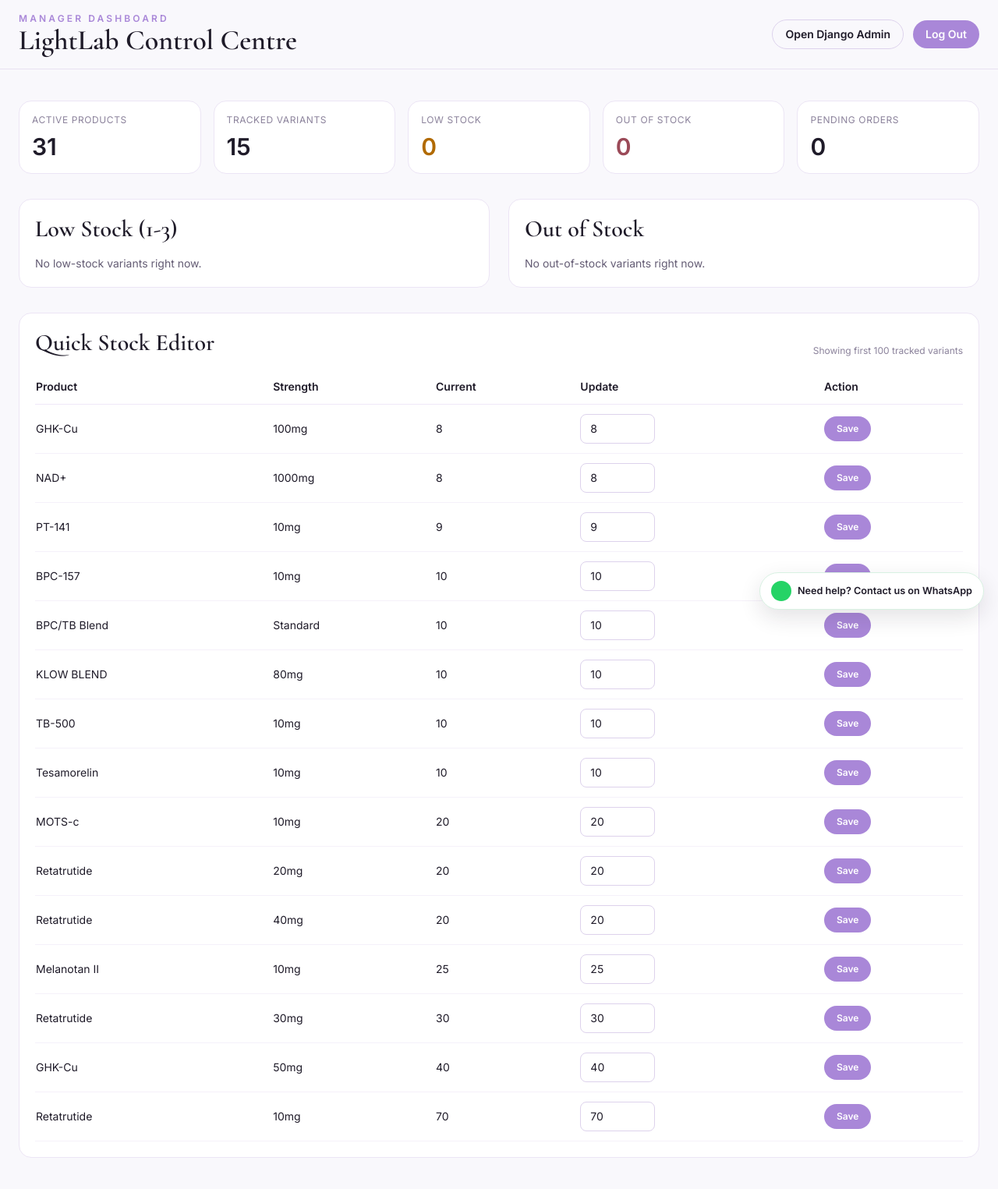
After one commit to Learan-Canning/lightlab, a Django app: page /manager/dashboard/ in a window 1280 px wide. The commit adds this page. Shown: the whole page at 78% size. Run offline with Django 5.2, Linux system fonts and the light colour scheme; the visitor is signed in with stand-in values (Sample User, id 1); data comes from the database, SQL or seed files in the repository; data that the repository does not hold is empty; some libraries are stand-ins or nearby versions.

Commit message:
Add shop search and manager dashboard stock controls

```diff
--- a/shop/urls.py
+++ b/shop/urls.py
@@ -20,6 +20,19 @@ urlpatterns = [
     path("cart/update/", views.update_cart, name="update_cart"),
     path("cart/remove/", views.remove_from_cart, name="remove_from_cart"),
     path("checkout/create/", views.create_order, name="create_order"),
-    path("checkout/<str:reference>/", views.order_confirmation, name="order_confirmation"),
+    path(
+        "checkout/<str:reference>/",
+        views.order_confirmation,
+        name="order_confirmation",
+    ),
     path("checkout/cancel/", views.checkout_cancel, name="checkout_cancel"),
+
+    # Lightweight manager portal routes for client-friendly inventory workflow.
+    path("manager/login/", views.manager_login, name="manager_login"),
+    path("manager/logout/", views.manager_logout, name="manager_logout"),
+    path(
+        "manager/dashboard/",
+        views.manager_dashboard,
+        name="manager_dashboard",
+    ),
 ]
--- a/shop/views.py
+++ b/shop/views.py
@@ -2,10 +2,13 @@ from django.shortcuts import render, redirect
 from .models import Product, Order, OrderItem, ProductVariant, _generate_reference
 from django.core.mail import send_mail
 from django.contrib import messages
+from django.contrib.auth import authenticate, login, logout
+from django.contrib.auth.decorators import login_required
 from decimal import Decimal
 from django.conf import settings
 from django.db import IntegrityError, transaction
 from django.db.models import Case, IntegerField, Value, When, F
+from django.http import HttpResponseForbidden
 
 
 PINNED_ACCESSORY_NAMES = [
@@ -514,3 +517,86 @@ def remove_from_cart(request):
             messages.success(request, "Item removed from cart.")
 
     return redirect("cart")
+
+
+def manager_login(request):
+    if request.user.is_authenticated and request.user.is_staff:
+        return redirect("manager_dashboard")
+
+    if request.method == "POST":
+        username = request.POST.get("username", "").strip()
+        password = request.POST.get("password", "")
+
+        user = authenticate(request, username=username, password=password)
+        if user is None:
+            messages.error(request, "Invalid username or password.")
+            return redirect("manager_login")
+
+        if not user.is_staff:
+            messages.error(request, "This account does not have manager access.")
+            return redirect("manager_login")
+
+        login(request, user)
+        messages.success(request, "Welcome back.")
+        return redirect("manager_dashboard")
+
+    return render(request, "manager_login.html")
+
+
+@login_required
+def manager_logout(request):
+    logout(request)
+    messages.info(request, "You have been logged out.")
+    return redirect("manager_login")
+
+
+@login_required
+def manager_dashboard(request):
+    if not request.user.is_staff:
+        return HttpResponseForbidden("Manager access only.")
+
+    if request.method == "POST":
+        action = request.POST.get("action", "").strip()
+
+        if action == "update_stock":
+            try:
+                variant_id = int(request.POST.get("variant_id", ""))
+                qty_in_stock = int(request.POST.get("qty_in_stock", ""))
+            except (TypeError, ValueError):
+                messages.error(request, "Please enter a valid stock number.")
+                return redirect("manager_dashboard")
+
+            if qty_in_stock < 0:
+                messages.error(request, "Stock cannot be negative.")
+                return redirect("manager_dashboard")
+
+            variant = ProductVariant.objects.select_related("product").filter(pk=variant_id).first()
+            if not variant:
+                messages.error(request, "Variant not found.")
+                return redirect("manager_dashboard")
+
+            variant.qty_in_stock = qty_in_stock
+            variant.save(update_fields=["qty_in_stock"])
+            messages.success(request, f"Updated stock for {variant.product.name} {variant.strength}.")
+            return redirect("manager_dashboard")
+
+    tracked_variants = (
+        ProductVariant.objects.select_related("product")
+        .filter(product__is_active=True, is_active=True, qty_in_stock__isnull=False)
+        .order_by("qty_in_stock", "product__name", "strength")
+    )
+
+    low_stock_variants = tracked_variants.filter(qty_in_stock__gt=0, qty_in_stock__lte=3)
+    out_of_stock_variants = tracked_variants.filter(qty_in_stock=0)
+
+    context = {
+        "product_count": Product.objects.filter(is_active=True).count(),
+        "tracked_variant_count": tracked_variants.count(),
+        "low_stock_count": low_stock_variants.count(),
+        "out_of_stock_count": out_of_stock_variants.count(),
+        "pending_order_count": Order.objects.filter(status=Order.STATUS_PENDING).count(),
+        "low_stock_variants": low_stock_variants,
+        "out_of_stock_variants": out_of_stock_variants,
+        "tracked_variants": tracked_variants[:100],
+    }
+    return render(request, "manager_dashboard.html", context)
--- a/static/js/site.js
+++ b/static/js/site.js
@@ -107,8 +107,43 @@ document.addEventListener("DOMContentLoaded", () => {
     document.body.appendChild(link);
   };
 
+  const initializeShopSearch = () => {
+    const searchInput = document.getElementById("shopSearchInput");
+    if (!searchInput) return;
+
+    const cards = Array.from(document.querySelectorAll(".js-shop-card"));
+    const countEl = document.getElementById("shopProductCount");
+    const noResultsEl = document.getElementById("shopNoResults");
+
+    const updateCount = (visibleCount) => {
+      if (!countEl) return;
+      countEl.textContent = `${visibleCount} product${visibleCount === 1 ? "" : "s"}`;
+    };
+
+    const applySearch = () => {
+      const query = searchInput.value.trim().toLowerCase();
+      let visibleCount = 0;
+
+      cards.forEach((card) => {
+        const haystack = card.dataset.search || "";
+        const matched = !query || haystack.includes(query);
+        card.style.display = matched ? "" : "none";
+        if (matched) visibleCount += 1;
+      });
+
+      updateCount(visibleCount);
+      if (noResultsEl) {
+        noResultsEl.classList.toggle("hidden", visibleCount > 0);
+      }
+    };
+
+    searchInput.addEventListener("input", applySearch);
+    applySearch();
+  };
+
   selectFirstAvailableVariant();
   addWhatsAppFloat();
+  initializeShopSearch();
 
   // Age gate logic
 
--- /dev/null
+++ b/templates/manager_dashboard.html
@@ -0,0 +1,164 @@
+{% load static %}
+<!DOCTYPE html>
+<html lang="en">
+<head>
+  <meta charset="UTF-8" />
+  <meta name="viewport" content="width=device-width, initial-scale=1.0" />
+  <title>Manager Dashboard - LightLab</title>
+
+  <link rel="preconnect" href="https://fonts.googleapis.com">
+  <link rel="preconnect" href="https://fonts.gstatic.com" crossorigin>
+  <link href="https://fonts.googleapis.com/css2?family=Cormorant+Garamond:wght@600;700&family=Inter:wght@400;500;600;700&display=swap" rel="stylesheet">
+  <script src="https://cdn.tailwindcss.com"></script>
+  <script>
+    tailwind.config = {
+      theme: {
+        extend: {
+          colors: {
+            llbg: "#f9f8fc",
+            lltext: "#1f1b29",
+            llprimary: "#a987d8",
+            llprimaryDark: "#926fc8"
+          },
+          fontFamily: {
+            heading: ["Cormorant Garamond", "serif"],
+            body: ["Inter", "sans-serif"]
+          }
+        }
+      }
+    }
+  </script>
+  <link rel="stylesheet" href="{% static 'css/site.css' %}">
+</head>
+
+<body class="bg-llbg text-lltext font-body antialiased">
+  <header class="sticky top-0 z-40 border-b border-[#e8e0f2] bg-llbg/95 backdrop-blur">
+    <div class="max-w-7xl mx-auto px-4 sm:px-6 py-4 flex items-center justify-between gap-4">
+      <div>
+        <p class="text-xs font-semibold tracking-[0.26em] uppercase text-llprimary">Manager Dashboard</p>
+        <h1 class="font-heading text-3xl sm:text-4xl">LightLab Control Centre</h1>
+      </div>
+      <div class="flex items-center gap-3">
+        <a href="/admin/" class="px-4 py-2 rounded-full border border-[#ddd2ec] text-sm font-semibold hover:border-llprimary hover:text-llprimary transition">Open Django Admin</a>
+        <a href="{% url 'manager_logout' %}" class="px-4 py-2 rounded-full bg-llprimary text-white text-sm font-semibold hover:bg-llprimaryDark transition">Log Out</a>
+      </div>
+    </div>
+  </header>
+
+  <main class="max-w-7xl mx-auto px-4 sm:px-6 py-10 space-y-8">
+    {% if messages %}
+      <section class="space-y-3">
+        {% for message in messages %}
+          <div class="rounded-xl border px-4 py-3 text-sm {% if message.tags == 'success' %}bg-[#ebf8ef] border-[#c6ebd3] text-[#1f6a3f]{% elif message.tags == 'info' %}bg-[#edf3ff] border-[#ccdcff] text-[#244b9c]{% else %}bg-[#fff3f4] border-[#ffd6da] text-[#8a2b3b]{% endif %}">
+            {{ message }}
+          </div>
+        {% endfor %}
+      </section>
+    {% endif %}
+
+    <section class="grid grid-cols-2 lg:grid-cols-5 gap-4">
+      <article class="rounded-2xl border border-[#ece5f5] bg-white p-4">
+        <p class="text-xs uppercase tracking-wider text-[#8b829b]">Active Products</p>
+        <p class="mt-2 text-3xl font-semibold">{{ product_count }}</p>
+      </article>
+      <article class="rounded-2xl border border-[#ece5f5] bg-white p-4">
+        <p class="text-xs uppercase tracking-wider text-[#8b829b]">Tracked Variants</p>
+        <p class="mt-2 text-3xl font-semibold">{{ tracked_variant_count }}</p>
+      </article>
+      <article class="rounded-2xl border border-[#ece5f5] bg-white p-4">
+        <p class="text-xs uppercase tracking-wider text-[#8b829b]">Low Stock</p>
+        <p class="mt-2 text-3xl font-semibold text-[#b16a00]">{{ low_stock_count }}</p>
+      </article>
+      <article class="rounded-2xl border border-[#ece5f5] bg-white p-4">
+        <p class="text-xs uppercase tracking-wider text-[#8b829b]">Out of Stock</p>
+        <p class="mt-2 text-3xl font-semibold text-[#9b4a58]">{{ out_of_stock_count }}</p>
+      </article>
+      <article class="rounded-2xl border border-[#ece5f5] bg-white p-4">
+        <p class="text-xs uppercase tracking-wider text-[#8b829b]">Pending Orders</p>
+        <p class="mt-2 text-3xl font-semibold">{{ pending_order_count }}</p>
+      </article>
+    </section>
+
+    <section class="grid grid-cols-1 xl:grid-cols-2 gap-6">
+      <article class="rounded-2xl border border-[#ece5f5] bg-white p-5">
+        <h2 class="font-heading text-3xl mb-4">Low Stock (1-3)</h2>
+        <div class="space-y-3">
+          {% for variant in low_stock_variants %}
+            <div class="rounded-xl border border-[#f2dfb7] bg-[#fff7e8] px-4 py-3 flex items-center justify-between gap-3">
+              <div>
+                <p class="font-semibold">{{ variant.product.name }} - {{ variant.strength }}</p>
+                <p class="text-sm text-[#7a6d4a]">Only {{ variant.qty_in_stock }} left</p>
+              </div>
+              <span class="text-xs font-semibold uppercase tracking-wider text-[#9b7b2f]">Low</span>
+            </div>
+          {% empty %}
+            <p class="text-sm text-[#645c74]">No low-stock variants right now.</p>
+          {% endfor %}
+        </div>
+      </article>
+
+      <article class="rounded-2xl border border-[#ece5f5] bg-white p-5">
+        <h2 class="font-heading text-3xl mb-4">Out of Stock</h2>
+        <div class="space-y-3">
+          {% for variant in out_of_stock_variants %}
+            <div class="rounded-xl border border-[#f1d9de] bg-[#fff3f5] px-4 py-3 flex items-center justify-between gap-3">
+              <div>
+                <p class="font-semibold">{{ variant.product.name }} - {{ variant.strength }}</p>
+                <p class="text-sm text-[#8d5963]">Set stock to restock this variant</p>
+              </div>
+              <span class="text-xs font-semibold uppercase tracking-wider text-[#9b4a58]">Out</span>
+            </div>
+          {% empty %}
+            <p class="text-sm text-[#645c74]">No out-of-stock variants right now.</p>
+          {% endfor %}
+        </div>
+      </article>
+    </section>
+
+    <section class="rounded-2xl border border-[#ece5f5] bg-white p-5">
+      <div class="flex items-end justify-between gap-3 mb-4">
+        <h2 class="font-heading text-3xl">Quick Stock Editor</h2>
+        <p class="text-xs text-[#8b829b]">Showing first 100 tracked variants</p>
+      </div>
+
+      <div class="overflow-x-auto">
+        <table class="min-w-full text-sm">
+          <thead>
+            <tr class="text-left border-b border-[#efe8f8]">
+              <th class="py-3 pr-3 font-semibold">Product</th>
+              <th class="py-3 pr-3 font-semibold">Strength</th>
+              <th class="py-3 pr-3 font-semibold">Current</th>
+              <th class="py-3 pr-3 font-semibold">Update</th>
+              <th class="py-3 font-semibold">Action</th>
+            </tr>
+          </thead>
+          <tbody>
+            {% for variant in tracked_variants %}
+              <tr class="border-b border-[#f5f1fa] align-middle">
+                <td class="py-3 pr-3">{{ variant.product.name }}</td>
+                <td class="py-3 pr-3">{{ variant.strength }}</td>
+                <td class="py-3 pr-3">{{ variant.qty_in_stock }}</td>
+                <td class="py-3 pr-3">
+                  <form method="post" class="flex items-center gap-2">
+                    {% csrf_token %}
+                    <input type="hidden" name="action" value="update_stock" />
+                    <input type="hidden" name="variant_id" value="{{ variant.id }}" />
+                    <input name="qty_in_stock" type="number" min="0" value="{{ variant.qty_in_stock }}" class="w-24 rounded-lg border border-[#ddd2ec] px-3 py-2" />
+                </td>
+                <td class="py-3">
+                    <button type="submit" class="rounded-full bg-llprimary text-white px-4 py-2 text-xs font-semibold hover:bg-llprimaryDark transition">Save</button>
+                  </form>
+                </td>
+              </tr>
+            {% endfor %}
+          </tbody>
+        </table>
+      </div>
+    </section>
+  </main>
+
+  <script src="{% static 'js/site.js' %}" defer></script>
+  <script src="https://unpkg.com/lucide@latest"></script>
+  <script>lucide.createIcons();</script>
+</body>
+</html>
```
Also changed, not shown: templates/manager_login.html (added, +77 -0 lines), templates/shop.html (+8 -6 lines).
